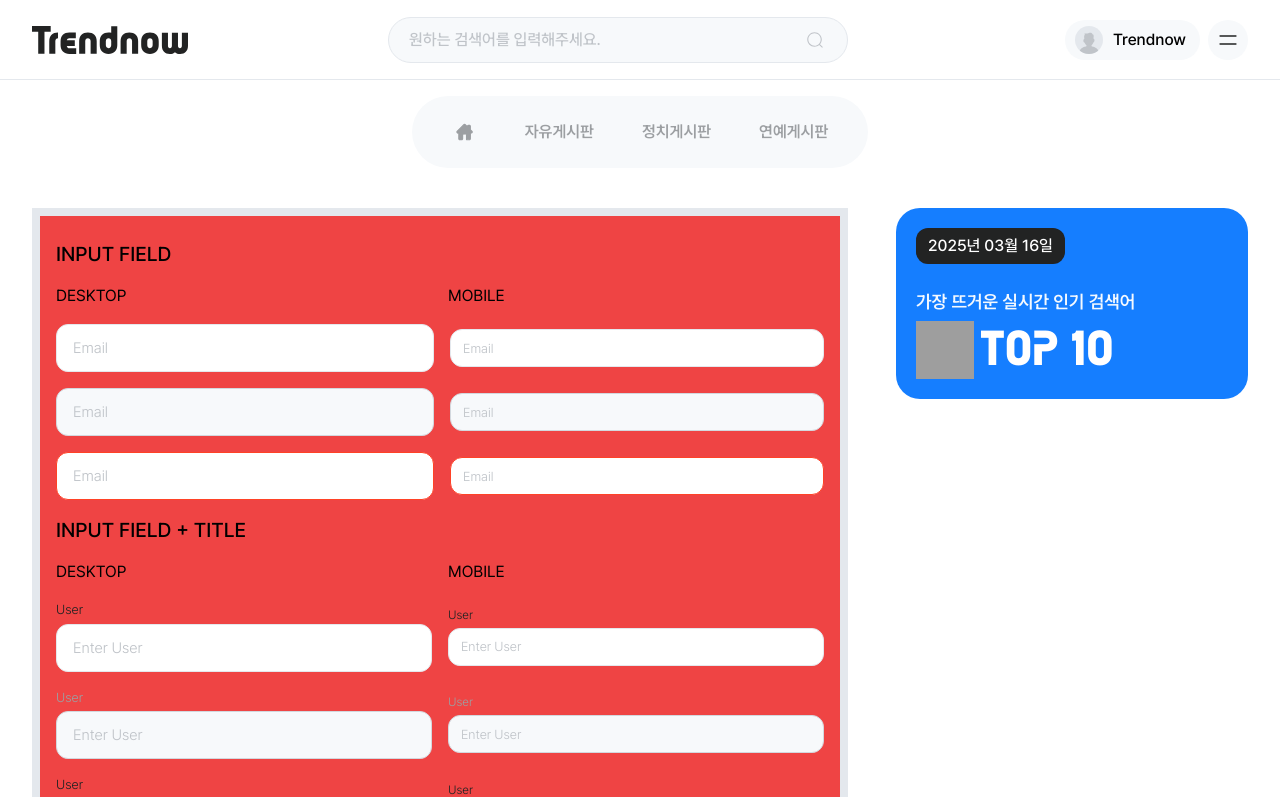
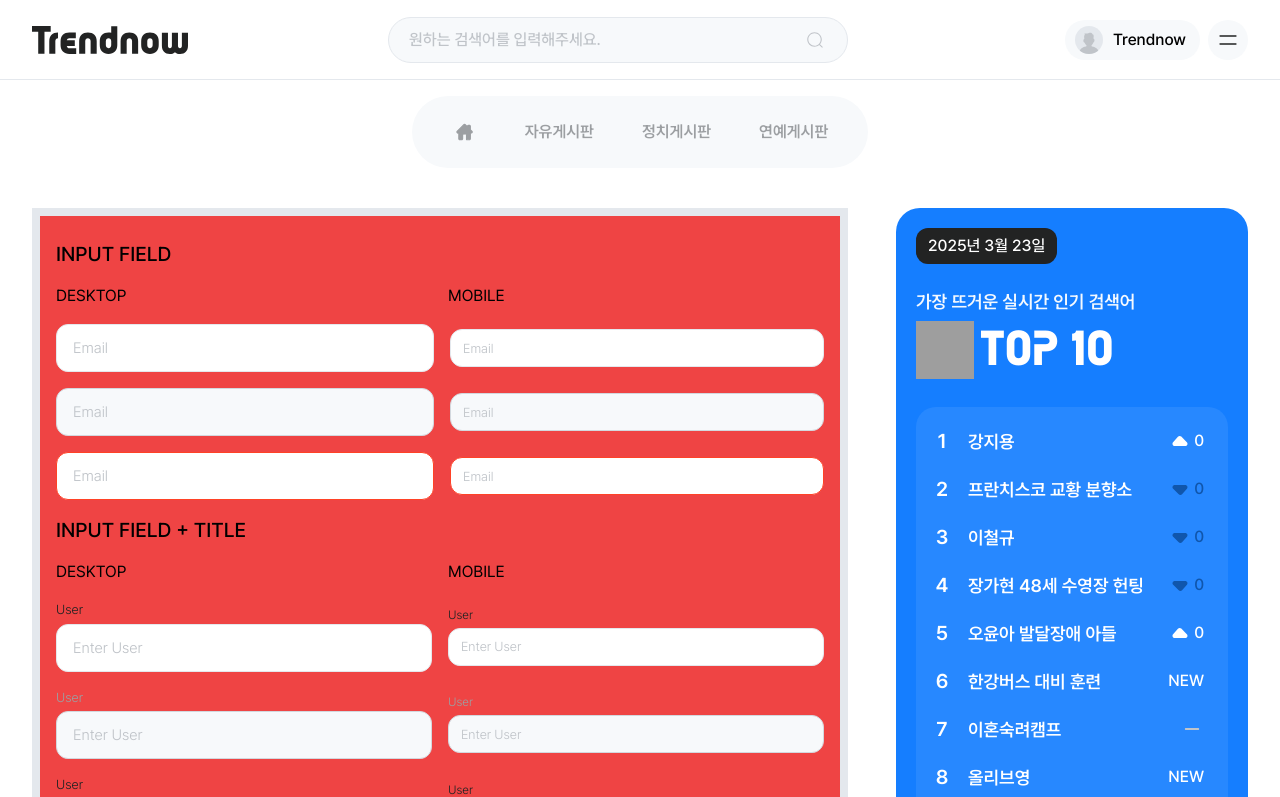
Before and after one commit to kangsuyeong/Trend-Now, a Next.js app: page /test/inputField in a window 1280 px wide. Shown: the top 797 px of the page. Built offline with nearby package versions, Linux system fonts and the light colour scheme; grey boxes are pictures that could not be loaded.

Commit message:
feature: 사이드바 구현

```diff
--- /dev/null
+++ b/src/widgets/sideBar/model/enums.ts
@@ -0,0 +1,6 @@
+export const enum RankChangeType {
+  UP = 'UP',
+  DOWN = 'DOWN',
+  SAME = 'SAME',
+  NEW = 'NEW',
+}
--- /dev/null
+++ b/src/widgets/sideBar/model/index.ts
@@ -0,0 +1,5 @@
+import { RankChangeType } from './enums';
+import { SignalKeyword, Top10 } from './types';
+
+export { RankChangeType };
+export type { SignalKeyword, Top10 };
--- /dev/null
+++ b/src/widgets/sideBar/model/types.ts
@@ -0,0 +1,13 @@
+import { RankChangeType } from './';
+
+export interface SignalKeyword {
+  now: number;
+  top10WithDiff: Top10[];
+}
+
+export interface Top10 {
+  rank: number;
+  keyword: string;
+  rankChangeType: RankChangeType;
+  previousRank?: number;
+}
--- a/src/widgets/sideBar/ui/TrendBar.tsx
+++ b/src/widgets/sideBar/ui/TrendBar.tsx
@@ -1,12 +1,16 @@
 import Image from 'next/image';
-import React from 'react';
+import React, { memo } from 'react';
+import { Bar, Down, Up } from './icons';
+import { RankChangeType, SignalKeyword, Top10 } from '../model';
 
 export default function TrendBar() {
+  const today = new Date(top10.now);
+
   return (
     <div className="flex flex-col gap-y-7 rounded-3xl bg-brand-500 p-5">
       <div className="flex flex-col gap-y-6">
         <span className="w-fit rounded-xl bg-gray-800 px-3 py-1.5 text-base font-medium text-white">
-          2025년 03월 16일
+          {`${today.getFullYear()}년 ${today.getMonth() + 1}월 ${today.getDate()}일`}
         </span>
         <span className="flex w-fit flex-col gap-y-1.5">
           <span className="text-lg font-semiBold text-brand-100">
@@ -20,6 +24,123 @@ export default function TrendBar() {
           </span>
         </span>
       </div>
+      <div className="flex flex-col gap-y-1 rounded-[1.25rem] bg-white/[8%] p-3">
+        {top10.top10WithDiff.map((item) => (
+          <Top10Row
+            key={item.keyword}
+            rank={item.rank}
+            keyword={item.keyword}
+            rankChangeType={item.rankChangeType}
+            previousRank={item.previousRank}
+          />
+        ))}
+      </div>
     </div>
   );
 }
+
+const Top10Row = memo(function Top10Row({ rank, keyword, rankChangeType, previousRank }: Top10) {
+  return (
+    <div className="flex cursor-pointer justify-between rounded-xl py-2 pr-3 hover:bg-white/[16%] hover:pl-3">
+      <div className="flex gap-x-3">
+        <span className="flex h-7 w-7 items-center justify-center text-xl font-semiBold text-white">
+          {rank}
+        </span>
+        <span className="flex items-center justify-center text-lg font-semiBold text-white">
+          {keyword}
+        </span>
+      </div>
+      {previousRank ? (
+        rankChangeType === RankChangeType.UP ? (
+          <div className="flex items-center gap-x-0.5">
+            <Up />
+            <span className="text-base font-medium text-white">
+              {Math.abs(previousRank - rank)}
+            </span>
+          </div>
+        ) : rankChangeType === RankChangeType.DOWN ? (
+          <div className="flex items-center gap-x-0.5">
+            <Down />
+            <span className="text-base font-medium text-[#1056AC]">
+              {Math.abs(previousRank - rank)}
+            </span>
+          </div>
+        ) : (
+          <div className="flex items-center gap-x-0.5">
+            <Bar />
+          </div>
+        )
+      ) : (
+        <div className="flex items-center gap-x-0.5">
+          <span className="text-base font-medium text-white">NEW</span>
+        </div>
+      )}
+    </div>
+  );
+});
+
+Top10Row.displayName = 'Top10Row';
+
+const top10: SignalKeyword = {
+  now: 1742701507971,
+  top10WithDiff: [
+    {
+      rank: 1,
+      keyword: '강지용',
+      rankChangeType: RankChangeType.UP,
+      previousRank: 1,
+    },
+    {
+      rank: 2,
+      keyword: '프란치스코 교황 분향소',
+      rankChangeType: RankChangeType.DOWN,
+      previousRank: 2,
+    },
+    {
+      rank: 3,
+      keyword: '이철규',
+      rankChangeType: RankChangeType.DOWN,
+      previousRank: 3,
+    },
+    {
+      rank: 4,
+      keyword: '장가현 48세 수영장 헌팅',
+      rankChangeType: RankChangeType.DOWN,
+      previousRank: 4,
+    },
+    {
+      rank: 5,
+      keyword: '오윤아 발달장애 아들',
+      rankChangeType: RankChangeType.UP,
+      previousRank: 5,
+    },
+    {
+      rank: 6,
+      keyword: '한강버스 대비 훈련',
+      rankChangeType: RankChangeType.NEW,
+    },
+    {
+      rank: 7,
+      keyword: '이혼숙려캠프',
+      rankChangeType: RankChangeType.SAME,
+      previousRank: 7,
+    },
+    {
+      rank: 8,
+      keyword: '올리브영',
+      rankChangeType: RankChangeType.NEW,
+    },
+    {
+      rank: 9,
+      keyword: '트럼프 관세 인하',
+      rankChangeType: RankChangeType.SAME,
+      previousRank: 9,
+    },
+    {
+      rank: 10,
+      keyword: '권은비',
+      rankChangeType: RankChangeType.UP,
+      previousRank: 10,
+    },
+  ],
+};
--- /dev/null
+++ b/src/widgets/sideBar/ui/icons/Bar.tsx
@@ -0,0 +1,14 @@
+import React from 'react';
+
+export default function Bar() {
+  return (
+    <svg width="24" height="24" viewBox="0 0 24 24" fill="none" xmlns="http://www.w3.org/2000/svg">
+      <path
+        fillRule="evenodd"
+        clipRule="evenodd"
+        d="M4.85449 12.0003C4.85449 11.4538 5.09489 11.0107 5.39144 11.0107L18.6086 11.0107C18.9051 11.0107 19.1455 11.4538 19.1455 12.0003C19.1455 12.5468 18.9051 12.9898 18.6086 12.9898L5.39144 12.9898C5.09489 12.9898 4.85449 12.5468 4.85449 12.0003Z"
+        fill="#C0C4C9"
+      />
+    </svg>
+  );
+}
--- /dev/null
+++ b/src/widgets/sideBar/ui/icons/Down.tsx
@@ -0,0 +1,12 @@
+import React from 'react';
+
+export default function Down() {
+  return (
+    <svg width="24" height="24" viewBox="0 0 24 24" fill="none" xmlns="http://www.w3.org/2000/svg">
+      <path
+        d="M17.1985 7.89246H6.80166C4.75519 7.89246 3.73032 10.3667 5.17742 11.8138L10.7097 17.3459C11.6477 18.2839 13.183 18.2346 14.059 17.2385L18.9235 11.7064C20.2284 10.2223 19.1747 7.89246 17.1985 7.89246Z"
+        fill="#1056AC"
+      />
+    </svg>
+  );
+}
--- /dev/null
+++ b/src/widgets/sideBar/ui/icons/Up.tsx
@@ -0,0 +1,12 @@
+import React from 'react';
+
+export default function Up() {
+  return (
+    <svg width="24" height="24" viewBox="0 0 24 24" fill="none" xmlns="http://www.w3.org/2000/svg">
+      <path
+        d="M6.80153 17.0631L17.1983 17.0631C19.2448 17.0631 20.2697 14.5888 18.8226 13.1418L13.2903 7.60966C12.3523 6.67168 10.817 6.72094 9.94105 7.71711L5.07652 13.2492C3.77157 14.7333 4.82535 17.0631 6.80153 17.0631Z"
+        fill="white"
+      />
+    </svg>
+  );
+}
--- /dev/null
+++ b/src/widgets/sideBar/ui/icons/index.ts
@@ -0,0 +1,5 @@
+import Up from './Up';
+import Down from './Down';
+import Bar from './Bar';
+
+export { Up, Down, Bar };
```
